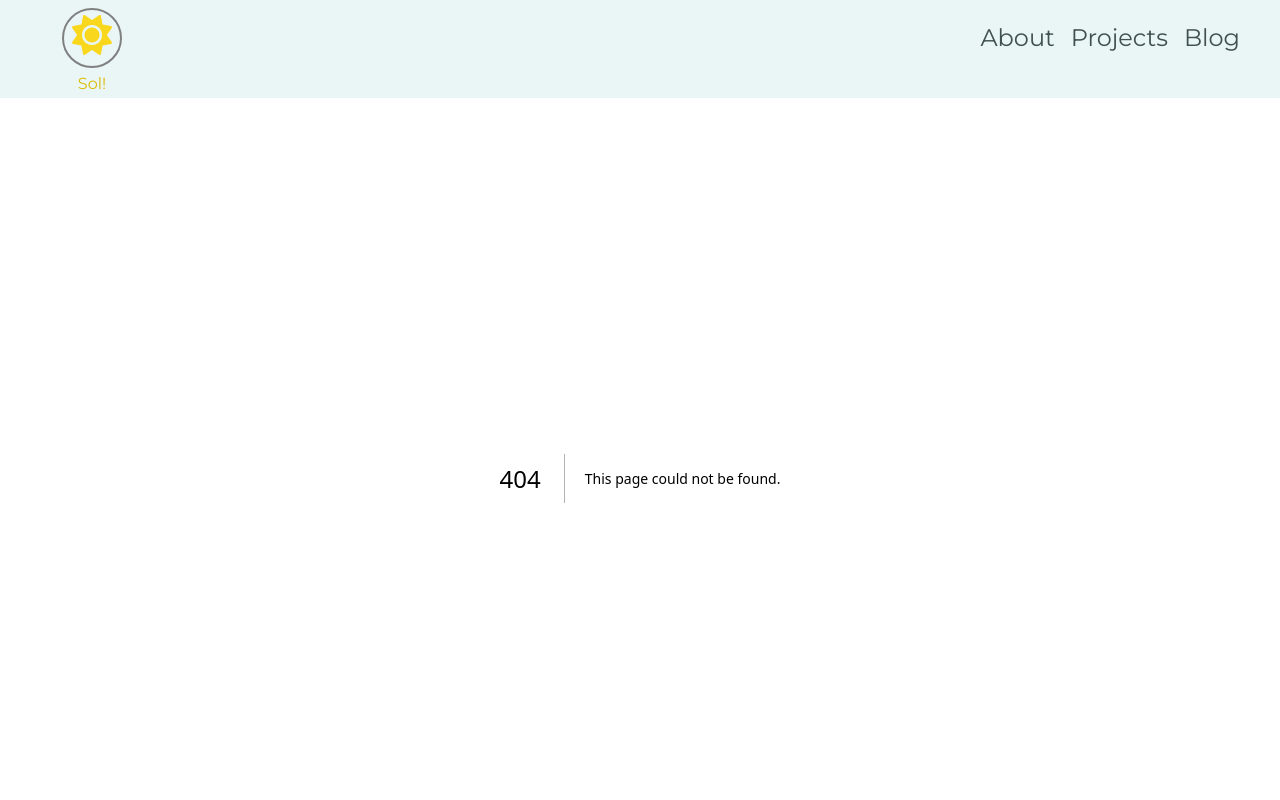
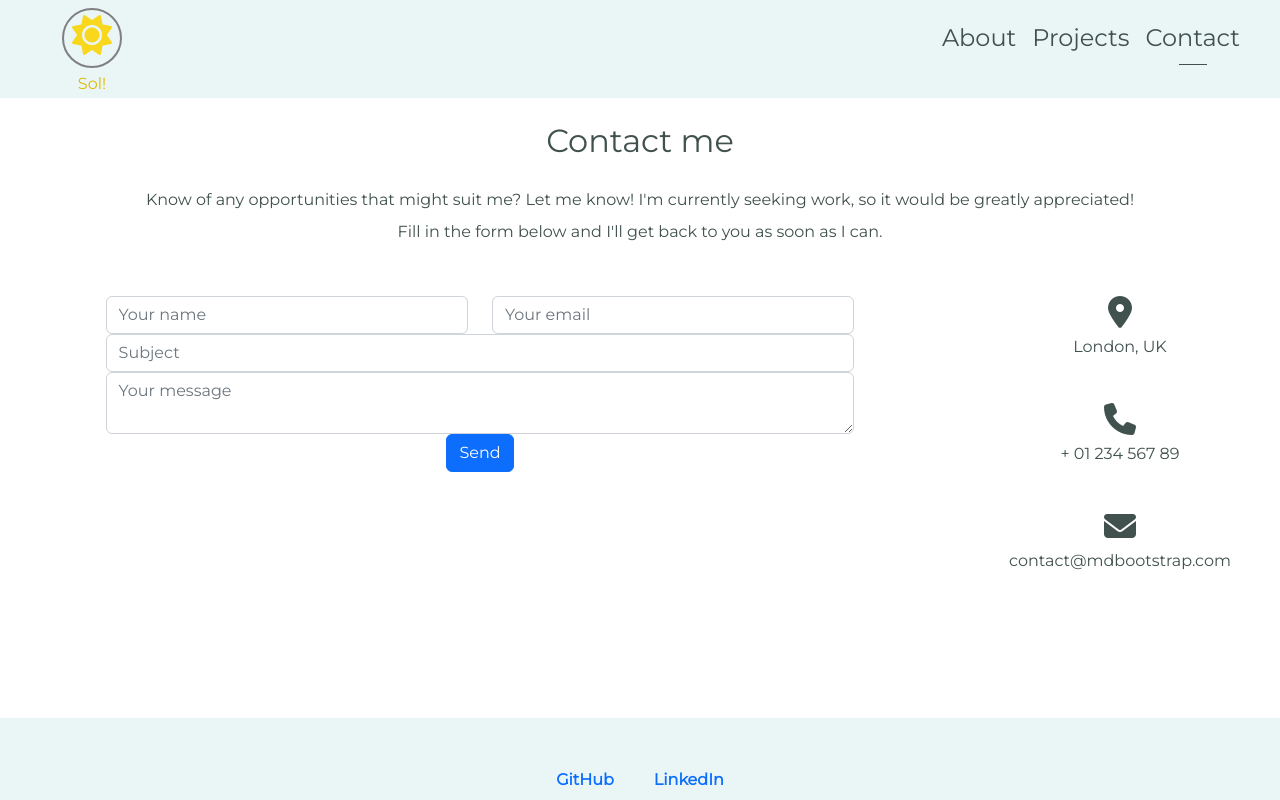
Before and after one commit to samcdonovan/Personal-Site, a Next.js app: page /contact in a window 1280 px wide. Before the commit this address had no page. Shown: the top 800 px of the page. Built offline with nearby package versions, Linux system fonts and the light colour scheme; a web font is replaced by a local one.

Commit message:
Change blog to contact page (initial branch commit)

```diff
--- a/public/css/styles.css
+++ b/public/css/styles.css
@@ -158,6 +158,7 @@ p {
 .middle-container {
   padding: 0;
   padding-top: 20px;
+  min-height: 80vh;
 }
 
 .bottom-container {
@@ -419,6 +420,16 @@ p {
   border-radius: 1%;
 }
 
+/* ============
+   CONTACT PAGE
+   ============*/
+.contact-container {}
+
+#contact-form {
+  width: 80%;
+  margin: auto;
+}
+
 /* =========
    BLOG PAGE
    =========*/
--- a/src/components/Navbar.jsx
+++ b/src/components/Navbar.jsx
@@ -32,8 +32,8 @@ export default function Navbar() {
               <li className={"nav-item" + (pathname === "/projects" ? " active" : "")}>
                 <Link className="nav-link" href="/projects">Projects</Link>
               </li>
-              <li className={"nav-item" + (pathname === "/blog" ? " active" : "")}>
-                <Link className="nav-link" href="/blog">Blog</Link>
+              <li className={"nav-item" + (pathname === "/contact" ? " active" : "")}>
+                <Link className="nav-link" href="/contact">Contact</Link>
               </li>
 
             </ul>
--- /dev/null
+++ b/src/pages/contact.js
@@ -0,0 +1,147 @@
+
+export default function Contact() {
+    /*
+     <form
+            action="https://formsubmit.co/c2108a5bb15a8e233f4479c680186dbe"
+            method="POST"
+        >
+            <input type="text" name="_honey" style={{ display: 'none' }} />
+
+            <input type="hidden" name="_captcha" value="false" />
+
+            <div className="form-container">
+                <p>
+                    Want to write me an email? Fill in the form below and I should respond
+                    within 1 to 3 working days!
+                </p>
+                <div className="name-fields">
+                    <div className="name-container">
+                        <input
+                            type="text"
+                            placeholder="First name"
+                            id="first-name"
+                            name="first-name"
+                            required="required"
+                        /><br />
+                    </div>
+
+                    <div className="surname=container">
+                        <input
+                            type="text"
+                            placeholder="Surname"
+                            id="surname"
+                            name="surname"
+                            required="required"
+                        /><br />
+                    </div>
+                </div>
+
+                <div className="input-container">
+                    <input
+                        type="text"
+                        placeholder="Subject"
+                        id="subject"
+                        name="subject"
+                        required="required"
+                    />
+                </div>
+                <div className="input-container">
+                    <input
+                        type="email"
+                        placeholder="Your email address"
+                        id="email"
+                        name="email"
+                        required="required"
+                    /><br />
+                </div>
+                <div className="input-container">
+                    <input
+                        type="text"
+                        placeholder="Write your message here..."
+                        id="message"
+                        name="message"
+                    />
+                </div>
+                <button type="submit">Send!</button>
+            </div>
+        </form>
+        */
+    return (
+
+        <div className="middle-container">
+
+            <div className="contact-container container-fluid">
+                <h2 className="h1-responsive font-weight-bold text-center my-4">Contact me</h2>
+
+                <p className="text-center w-responsive mx-auto mb-5">Know of any opportunities that might suit me? Let me know!
+                    I'm currently seeking work, so it would be greatly appreciated!
+                    <br />Fill in the form below and I'll get back to you as soon as I can.</p>
+
+                <div className="row">
+
+                    <div className="col-md-9 mb-md-0 mb-5">
+                        <form id="contact-form" name="contact-form" action="mail.php" method="POST">
+
+                            <div className="row">
+
+                                <div className="col-md-6">
+                                    <div className="md-form mb-0">
+                                        <input type="text" id="name" name="name" className="form-control" placeholder="Your name" />
+                                    </div>
+                                </div>
+
+                                <div className="col-md-6">
+                                    <div className="md-form mb-0">
+                                        <input type="text" id="email" name="email" className="form-control" placeholder="Your email" />
+                                    </div>
+                                </div>
+
+                            </div>
+
+                            <div className="row">
+                                <div className="col-md-12">
+                                    <div className="md-form mb-0">
+                                        <input type="text" id="subject" name="subject" className="form-control" placeholder="Subject" />
+                                    </div>
+                                </div>
+                            </div>
+
+                            <div className="row">
+
+                                <div className="col-md-12">
+
+                                    <div className="md-form">
+                                        <textarea type="text" id="message" name="message" rows="2" className="form-control md-textarea" placeholder="Your message"></textarea>
+
+                                    </div>
+
+                                </div>
+                            </div>
+
+                        </form>
+
+                        <div className="text-center text-md-left">
+                            <a className="btn btn-primary" onclick="document.getElementById('contact-form').submit();">Send</a>
+                        </div>
+                        <div className="status"></div>
+                    </div>
+                    <div className="col-md-3 text-center">
+                        <ul className="list-unstyled mb-0">
+                            <li><i className="fas fa-map-marker-alt fa-2x"></i>
+                                <p>London, UK</p>
+                            </li>
+
+                            <li><i className="fas fa-phone mt-4 fa-2x"></i>
+                                <p>+ 01 234 567 89</p>
+                            </li>
+
+                            <li><i className="fas fa-envelope mt-4 fa-2x"></i>
+                                <p>contact@mdbootstrap.com</p>
+                            </li>
+                        </ul>
+                    </div>
+                </div>
+            </div>
+        </div>
+    )
+}
--- a/src/pages/index.js
+++ b/src/pages/index.js
@@ -29,7 +29,6 @@ export default function Home() {
           title="Artificial Intelligence"
           content="Artificial Intelligence was one of my favourite modules at University and I would love to explore more AI concepts in the future. Natural Language Processing (NLP) in particular is something that I am very intersted in."
         />
-
       </div>
 
       <hr className="separator" />
```
